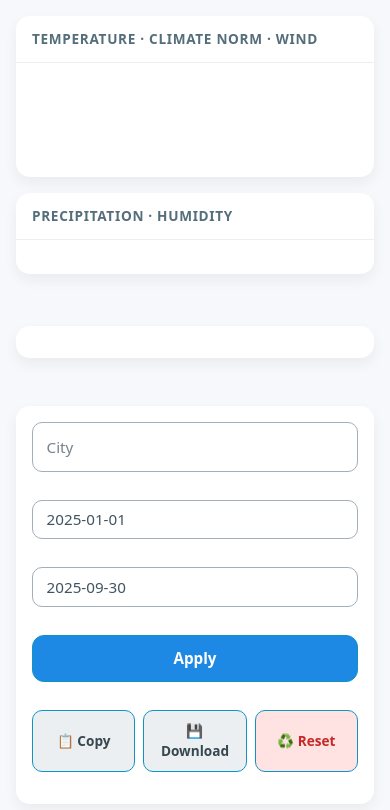
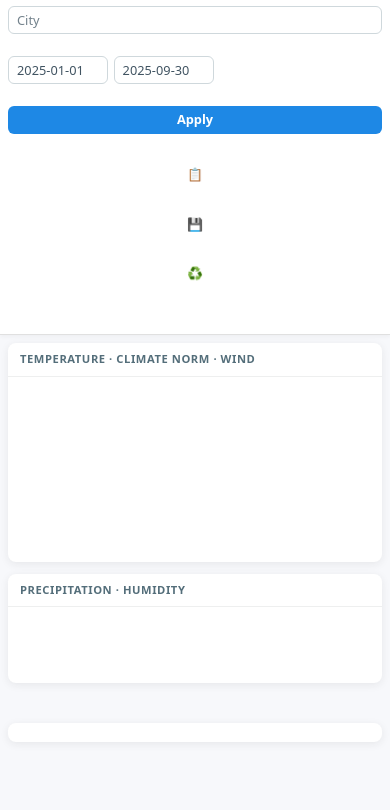
Before and after one commit to gramoflava/grainofrain, a website with bundled scripts: page index.html in a window 390 px wide. Built offline with nearby package versions, Linux system fonts and the light colour scheme.

Commit message:
Refresh styles, make more compact

```diff
--- a/index.html
+++ b/index.html
@@ -12,6 +12,25 @@
 </head>
 <body>
   <main class="container-fluid">
+    <header id="config-bar">
+      <form id="controls" aria-label="Data configuration">
+        <div class="city-autocomplete">
+          <label for="city" class="sr-only">City</label>
+          <input id="city" placeholder="City" autocomplete="off" aria-autocomplete="list" aria-expanded="false" />
+          <div id="city-dropdown" class="city-dropdown" role="listbox"></div>
+        </div>
+
+        <input id="start" type="text" inputmode="numeric" placeholder="YYYY-MM-DD" pattern="\d{4}-\d{2}-\d{2}" maxlength="10" />
+        <input id="end" type="text" inputmode="numeric" placeholder="YYYY-MM-DD" pattern="\d{4}-\d{2}-\d{2}" maxlength="10" />
+
+        <button id="apply" type="submit" class="primary">Apply</button>
+        <div class="spacer"></div>
+        <button id="copy" type="button" title="Copy charts">📋</button>
+        <button id="download" type="button" title="Download charts">💾</button>
+        <button id="reset" type="button" title="Reset app" class="danger">♻️</button>
+      </form>
+    </header>
+
     <div id="workspace">
       <section id="charts" aria-label="Forecast charts">
         <div class="chart-card">
@@ -25,29 +44,6 @@
       </section>
       <aside id="panel">
         <section id="stats" aria-live="polite"></section>
-        <form id="controls" aria-label="Data configuration">
-          <div class="city-autocomplete">
-            <label for="city" class="sr-only">City</label>
-            <input id="city" placeholder="City" autocomplete="off" aria-autocomplete="list" aria-expanded="false" />
-            <div id="city-dropdown" class="city-dropdown" role="listbox"></div>
-          </div>
-
-          <div class="date-row">
-            <label for="start" class="sr-only">Start date</label>
-            <input id="start" type="text" inputmode="numeric" placeholder="YYYY-MM-DD" pattern="\d{4}-\d{2}-\d{2}" maxlength="10" />
-            <label for="end" class="sr-only">End date</label>
-            <input id="end" type="text" inputmode="numeric" placeholder="YYYY-MM-DD" pattern="\d{4}-\d{2}-\d{2}" maxlength="10" />
-          </div>
-
-          <div class="button-main">
-            <button id="apply" type="submit" class="primary">Apply</button>
-          </div>
-          <div class="button-helpers">
-            <button id="copy" type="button" title="Copy charts">📋 Copy</button>
-            <button id="download" type="button" title="Download charts">💾 Download</button>
-            <button id="reset" type="button" title="Reset app" class="danger">♻️ Reset</button>
-          </div>
-        </form>
       </aside>
     </div>
   </main>
--- a/js/ui.js
+++ b/js/ui.js
@@ -20,6 +20,7 @@ prefillInputs();
 bindControls();
 setupCityAutocomplete();
 setupPersistenceListeners();
+autoApplyOnLoad();
 
 async function apply() {
   const cityValue = cityInput.value.trim();
@@ -132,16 +133,16 @@ export function bindControls() {
 
 export function fillStats(dom, stats) {
   dom.innerHTML = `<table>
-  <tr><th>Min temp</th><td>${formatTemp(stats.minT)}</td><td></td></tr>
-  <tr><th>Max temp</th><td>${formatTemp(stats.maxT)}</td><td></td></tr>
-  <tr><th>Avg temp</th><td>${formatTemp(stats.avgT)}</td><td></td></tr>
-  <tr><th>Climate dev</th><td>${formatDeviation(stats.climateDev)}</td><td></td></tr>
-  <tr><th>Total precip</th><td>${formatPrecip(stats.precipTotal)}</td><td></td></tr>
-  <tr><th>Max daily precip</th><td>${formatPrecip(stats.precipMax)}</td><td></td></tr>
-  <tr><th>Days >0.1 mm</th><td>${stats.precipDays}</td><td></td></tr>
-  <tr><th>Avg humidity</th><td>${formatPercent(stats.humAvg)}</td><td></td></tr>
-  <tr><th>Avg wind</th><td>${formatWind(stats.windAvg)}</td><td></td></tr>
-  <tr><th>Max wind</th><td>${formatWind(stats.windMax)}</td><td></td></tr>
+  <tr><th>Min temp</th><td>${formatTemp(stats.minT)}</td></tr>
+  <tr><th>Max temp</th><td>${formatTemp(stats.maxT)}</td></tr>
+  <tr><th>Avg temp</th><td>${formatTemp(stats.avgT)}</td></tr>
+  <tr><th>Climate dev</th><td>${formatDeviation(stats.climateDev)}</td></tr>
+  <tr><th>Total precip</th><td>${formatPrecip(stats.precipTotal)}</td></tr>
+  <tr><th>Max daily</th><td>${formatPrecip(stats.precipMax)}</td></tr>
+  <tr><th>Days >0.1mm</th><td>${stats.precipDays}</td></tr>
+  <tr><th>Avg humidity</th><td>${formatPercent(stats.humAvg)}</td></tr>
+  <tr><th>Avg wind</th><td>${formatWind(stats.windAvg)}</td></tr>
+  <tr><th>Max wind</th><td>${formatWind(stats.windMax)}</td></tr>
   </table>`;
 }
 
@@ -403,3 +404,14 @@ function formatCityLabel(city) {
   const parts = [city.name, city.admin1, city.country].filter(Boolean);
   return parts.join(', ');
 }
+
+function autoApplyOnLoad() {
+  const hasCity = cityInput.value.trim().length > 0;
+  const hasValidState = state.entities && state.entities.length > 0;
+
+  if (hasCity && hasValidState) {
+    setTimeout(() => {
+      apply();
+    }, 100);
+  }
+}
--- a/styles.css
+++ b/styles.css
@@ -1,11 +1,12 @@
 :root {
-  --panel-width: 360px;
-  --card-radius: 14px;
+  --card-radius: 8px;
 }
 
 html,
 body {
   height: 100%;
+  margin: 0;
+  padding: 0;
 }
 
 body {
@@ -13,29 +14,39 @@ body {
   display: flex;
   flex-direction: column;
   background: #f7f8fb;
+  font-size: 14px;
 }
 
 main.container-fluid {
   flex: 1;
   display: flex;
   flex-direction: column;
-  padding: 1.5rem;
+  padding: 0;
   min-height: 0;
+}
+
+#config-bar {
+  background: #fff;
+  border-bottom: 1px solid #e0e0e0;
+  padding: 0.5rem 1rem;
+  box-shadow: 0 2px 4px rgba(0,0,0,0.04);
 }
 
 #workspace {
   flex: 1;
   display: flex;
-  flex-direction: column;
-  gap: 1.25rem;
+  flex-direction: row;
+  gap: 0.75rem;
+  padding: 0.6rem;
   min-height: 0;
+  overflow: hidden;
 }
 
 #charts {
-  flex: 1;
+  flex: 3;
   display: flex;
   flex-direction: column;
-  gap: 1rem;
+  gap: 0.75rem;
   min-height: 0;
 }
 
@@ -45,7 +56,7 @@ main.container-fluid {
   flex-direction: column;
   background: #fff;
   border-radius: var(--card-radius);
-  box-shadow: 0 6px 14px rgba(33, 33, 33, 0.06);
+  box-shadow: 0 2px 8px rgba(33, 33, 33, 0.08);
   overflow: hidden;
   min-height: 0;
 }
@@ -59,9 +70,9 @@ main.container-fluid {
 }
 
 .chart-card header {
-  font-size: 0.85rem;
+  font-size: 0.7rem;
   font-weight: 600;
-  padding: 0.8rem 1rem;
+  padding: 0.5rem 0.75rem;
   color: #546e7a;
   text-transform: uppercase;
   letter-spacing: 0.05em;
@@ -74,31 +85,33 @@ main.container-fluid {
 }
 
 #panel {
+  flex: 1;
   display: flex;
   flex-direction: column;
-  gap: 1rem;
   min-height: 0;
+  max-width: 280px;
 }
 
 #stats {
   background: #fff;
   border-radius: var(--card-radius);
-  padding: 1rem;
-  box-shadow: 0 6px 14px rgba(33, 33, 33, 0.06);
+  padding: 0.6rem 0.7rem;
+  box-shadow: 0 2px 8px rgba(33, 33, 33, 0.08);
 }
 
 #stats table {
   width: 100%;
   border-collapse: collapse;
+  font-size: 0.75rem;
 }
 
 #stats tr {
   display: grid;
-  grid-template-columns: 1fr auto 1.5rem;
+  grid-template-columns: 1fr auto;
   align-items: center;
-  gap: 0.75rem;
-  padding: 0.3rem 0;
-  border-bottom: 1px solid rgba(38, 50, 56, 0.08);
+  gap: 0.5rem;
+  padding: 0.25rem 0;
+  border-bottom: 1px solid rgba(38, 50, 56, 0.06);
 }
 
 #stats tr:first-child {
@@ -113,38 +126,52 @@ main.container-fluid {
 #stats th {
   font-weight: 500;
   color: #607d8b;
+  text-align: left;
+  font-size: 0.72rem;
 }
 
 #stats td {
   font-weight: 600;
   color: #263238;
-}
-
-#stats td:last-child {
-  justify-self: end;
-  color: rgba(38, 50, 56, 0.3);
+  text-align: right;
+  font-size: 0.75rem;
 }
 
 #controls {
   display: flex;
-  flex-direction: column;
-  gap: 0.75rem;
-  background: #fff;
-  border-radius: var(--card-radius);
-  padding: 1rem;
-  box-shadow: 0 6px 14px rgba(33, 33, 33, 0.06);
-  margin-top: auto;
+  flex-direction: row;
+  align-items: center;
+  gap: 0.5rem;
+}
+
+#controls .spacer {
+  flex: 1;
+  min-width: 1rem;
 }
 
 .city-autocomplete {
   position: relative;
+  flex: 2;
+  min-width: 200px;
 }
 
 #controls input {
+  padding: 0.35rem 0.5rem;
+  font-size: 0.75rem;
+  border-radius: 6px;
+  border: 1px solid #cfd8dc;
+  min-width: 0;
+  height: 28px;
+  box-sizing: border-box;
+}
+
+#city {
   width: 100%;
-  padding: 0.55rem 0.85rem;
-  font-size: 0.95rem;
-  border-radius: 10px;
+}
+
+#start, #end {
+  width: 95px;
+  flex-shrink: 0;
 }
 
 .city-dropdown {
@@ -155,9 +182,9 @@ main.container-fluid {
   right: 0;
   margin-top: 0.25rem;
   background: #fff;
-  border-radius: 10px;
-  box-shadow: 0 8px 24px rgba(33, 33, 33, 0.15);
-  max-height: 320px;
+  border-radius: 6px;
+  box-shadow: 0 4px 16px rgba(33, 33, 33, 0.2);
+  max-height: 280px;
   overflow-y: auto;
   z-index: 1000;
 }
@@ -167,10 +194,10 @@ main.container-fluid {
 }
 
 .city-option {
-  padding: 0.75rem 1rem;
+  padding: 0.5rem 0.75rem;
   cursor: pointer;
   border-bottom: 1px solid rgba(38, 50, 56, 0.06);
-  transition: background-color 0.15s ease;
+  transition: background-color 0.1s ease;
 }
 
 .city-option:last-child {
@@ -185,63 +212,66 @@ main.container-fluid {
 .city-name {
   font-weight: 600;
   color: #263238;
-  font-size: 0.95rem;
-  margin-bottom: 0.2rem;
+  font-size: 0.85rem;
+  margin-bottom: 0.15rem;
 }
 
 .city-meta {
-  font-size: 0.85rem;
+  font-size: 0.75rem;
   color: #607d8b;
-  margin-bottom: 0.2rem;
+  margin-bottom: 0.1rem;
 }
 
 .city-coords {
-  font-size: 0.75rem;
+  font-size: 0.7rem;
   color: #90a4ae;
   font-family: 'Courier New', monospace;
 }
 
-#controls .date-row {
-  display: flex;
-  gap: 0.75rem;
+#controls button {
+  padding: 0;
+  font-size: 1.1rem;
+  border-radius: 6px;
+  font-weight: 600;
+  border: none;
+  cursor: pointer;
+  transition: all 0.15s ease;
+  white-space: nowrap;
+  height: 28px;
+  min-width: 28px;
+  display: inline-flex;
+  align-items: center;
+  justify-content: center;
 }
 
-#controls .date-row input {
-  flex: 1;
+#controls .primary {
+  background: #1e88e5;
+  color: #fff;
+  padding: 0 1rem;
+  font-size: 0.8rem;
+  min-width: auto;
 }
 
-.button-main {
-  display: flex;
+#controls .primary:hover {
+  background: #1976d2;
 }
 
-.button-main .primary {
-  flex: 1;
-  padding: 0.7rem;
-  font-size: 1rem;
-  border-radius: 12px;
-  font-weight: 600;
-  background: #1e88e5;
-  color: #fff;
+#controls button:not(.primary):not(.danger) {
+  background: transparent;
+  color: #546e7a;
 }
 
-.button-helpers {
-  display: grid;
-  grid-template-columns: repeat(3, 1fr);
-  gap: 0.5rem;
+#controls button:not(.primary):not(.danger):hover {
+  background: #eceff1;
 }
 
-.button-helpers button {
-  padding: 0.6rem 0.4rem;
-  font-size: 0.9rem;
-  border-radius: 10px;
-  font-weight: 600;
-  background: #eceff1;
-  color: #37474f;
+#controls .danger {
+  background: transparent;
+  color: #c62828;
 }
 
-.button-helpers .danger {
-  background: #ffe3e3;
-  color: #c62828;
+#controls .danger:hover {
+  background: #ffebee;
 }
 
 .sr-only {
@@ -256,44 +286,50 @@ main.container-fluid {
   border: 0;
 }
 
-@media (min-width: 960px) {
-  main.container-fluid {
-    padding: 2.5rem;
-  }
-
+@media (max-width: 1024px) {
   #workspace {
-    flex-direction: row;
-    align-items: stretch;
-  }
-
-  #charts {
-    flex: 1.7;
+    flex-direction: column;
   }
 
   #panel {
-    flex: 1;
-    max-width: var(--panel-width);
+    max-width: none;
   }
 
-  .button-helpers {
-    grid-template-columns: repeat(3, minmax(0, 1fr));
+  #controls {
+    flex-wrap: wrap;
+  }
+
+  .city-autocomplete {
+    flex: 1 1 100%;
+    order: -1;
   }
 }
 
 @media (max-width: 640px) {
-  main.container-fluid {
-    padding: 1rem;
+  #config-bar {
+    padding: 0.4rem 0.5rem;
   }
 
-  #controls .date-row {
-    flex-direction: column;
+  #workspace {
+    padding: 0.5rem;
+    gap: 0.5rem;
   }
 
-  .button-main .primary {
-    font-size: 0.95rem;
+  #controls {
+    gap: 0.35rem;
   }
 
-  .button-helpers button {
-    font-size: 0.85rem;
+  #controls input {
+    font-size: 0.8rem;
+    padding: 0.35rem 0.5rem;
+  }
+
+  #controls button {
+    font-size: 0.8rem;
+    padding: 0.35rem 0.5rem;
+  }
+
+  #start, #end {
+    width: 100px;
   }
 }
```
